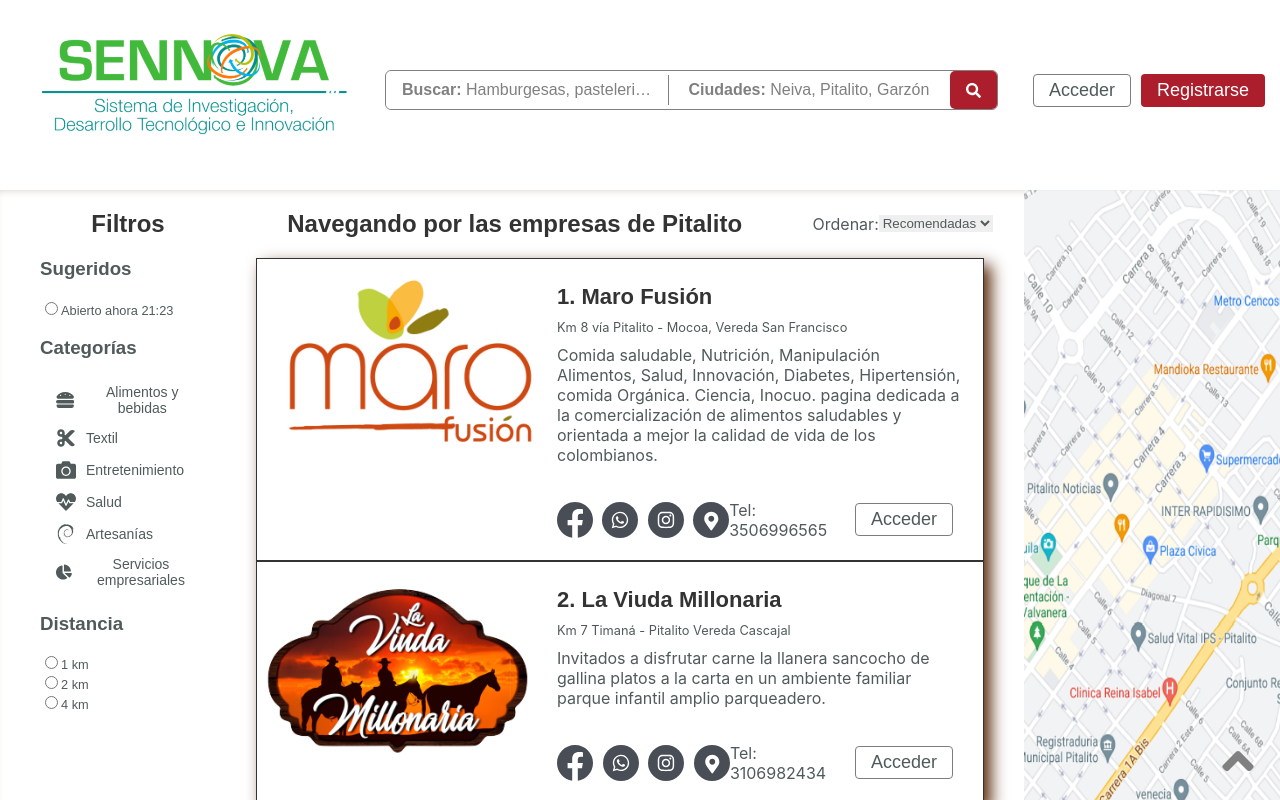
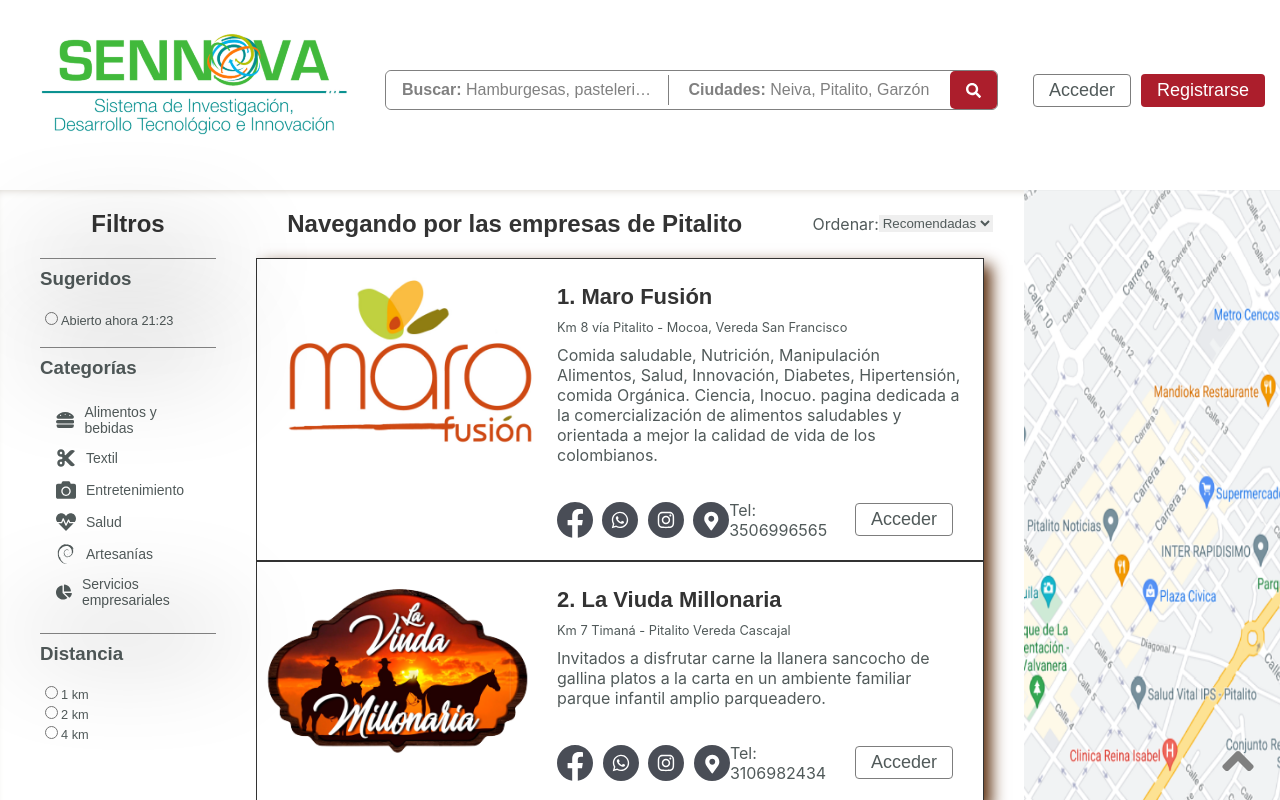
Before and after one commit to Juanestban/sennova-plantilla, a React (Create React App) app: page /details in a window 1280 px wide. Shown: the top 800 px of the page. Built offline with nearby package versions, Linux system fonts and the light colour scheme.

Commit message:
Feat: add and merge the content

```diff
--- a/src/components/Molecules/CardDetails/CardDetails.js
+++ b/src/components/Molecules/CardDetails/CardDetails.js
@@ -1,3 +1,4 @@
+import { useHistory } from 'react-router-dom'
 import Button from '../../Atoms/Button'
 import Face from '../../../assets/icons/facebook.svg'
 import Instagram from '../../../assets/icons/instagram.svg'
@@ -23,6 +24,10 @@
   phone = '',
   children,
 }) => {
+  const navigation = useHistory()
+
+  const handleNavigation = () => navigation.push('/details/locals/120')
+
   return (
     <ContainerCard>
       <div className="card-image">
@@ -47,6 +52,7 @@
               bigSize
               m="0 10px 0 0"
               borderColor="var(--border-button-color-default)"
+              onClick={handleNavigation}
             >
               Acceder
             </Button>
--- a/src/pages/Details/Details.js
+++ b/src/pages/Details/Details.js
@@ -41,28 +41,36 @@
       <DetailsContainer>
         <FiltersContainer>
           <h2>Filtros</h2>
+          <div className="content-all">
             <div className="sugeridos">
               <h3>Sugeridos</h3>
               <div>
                 <input type="radio" />
-              <label for="">Abierto ahora 21:23</label>
+                <label htmlFor="">Abierto ahora 21:23</label>
               </div>
             </div>
+          </div>
+          <div className="content-all">
+            <div className="sugeridos">
               <h3>Categorías</h3>
               <SearchList styleBtn={{ fontSize: '14px' }} />
+            </div>
+          </div>
+          <div className="content-all">
             <div className="distancia">
               <h3>Distancia</h3>
               <div>
                 <input type="radio" />
-              <label for="">1 km</label>
+                <label htmlFor="">1 km</label>
               </div>
               <div>
                 <input type="radio" />
-              <label for="">2 km</label>
+                <label htmlFor="">2 km</label>
               </div>
               <div>
                 <input type="radio" />
-              <label for="">4 km</label>
+                <label htmlFor="">4 km</label>
+              </div>
             </div>
           </div>
         </FiltersContainer>
--- a/src/pages/Details/styles.js
+++ b/src/pages/Details/styles.js
@@ -3,7 +3,7 @@
 export const DetailsContainer = styled.div`
   display: flex;
   width: auto;
-  height: 80vh;
+  height: 90vh;
   margin: 10px 0 0 0;
   margin-right: 0;
   color: var(--text-button-default-color);
@@ -21,13 +21,42 @@
 export const FiltersContainer = styled.div`
   width: 20vw;
   padding: 0 40px;
+  position: relative;
+
   & h2 {
     text-align: center;
+  }
+
+  & .content-all {
+    position: relative;
+
+    & h3 {
+      padding-top: 10px;
+    }
+
+    & button {
+      text-align: initial;
+    }
+  }
+
+  & .sugeridos::after,
+  .distancia::after {
+    content: '';
+    display: block;
+    width: 100%;
+    box-shadow: 0px 0px 100px 12px rgba(0, 0, 0, 0.29);
+    height: 1px;
+    top: 0;
+    left: 0;
+    position: absolute;
+    background-color: gray;
   }
 `
 
 export const CardsDetailsContainer = styled.div`
   width: 60vw;
+  overflow-y: scroll;
+  padding-bottom: 20px;
 `
 
 export const CardsContainer = styled.div`
@@ -37,7 +66,7 @@
 
 export const MapContainer = styled.figure`
   width: 20vw;
-  height: 80vh;
+  height: 90vh;
   margin: 0;
 `
 
```
Lines whose indentation alone changed are shown as unchanged.
